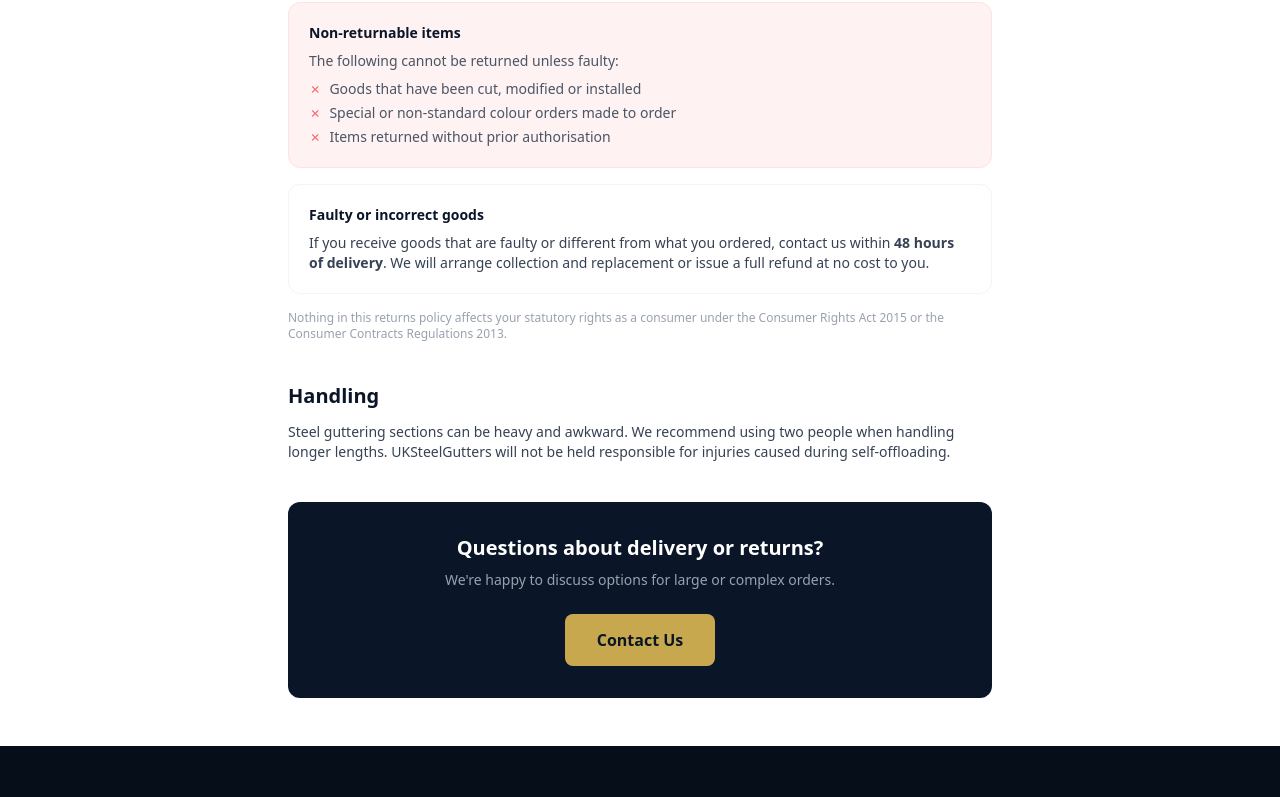
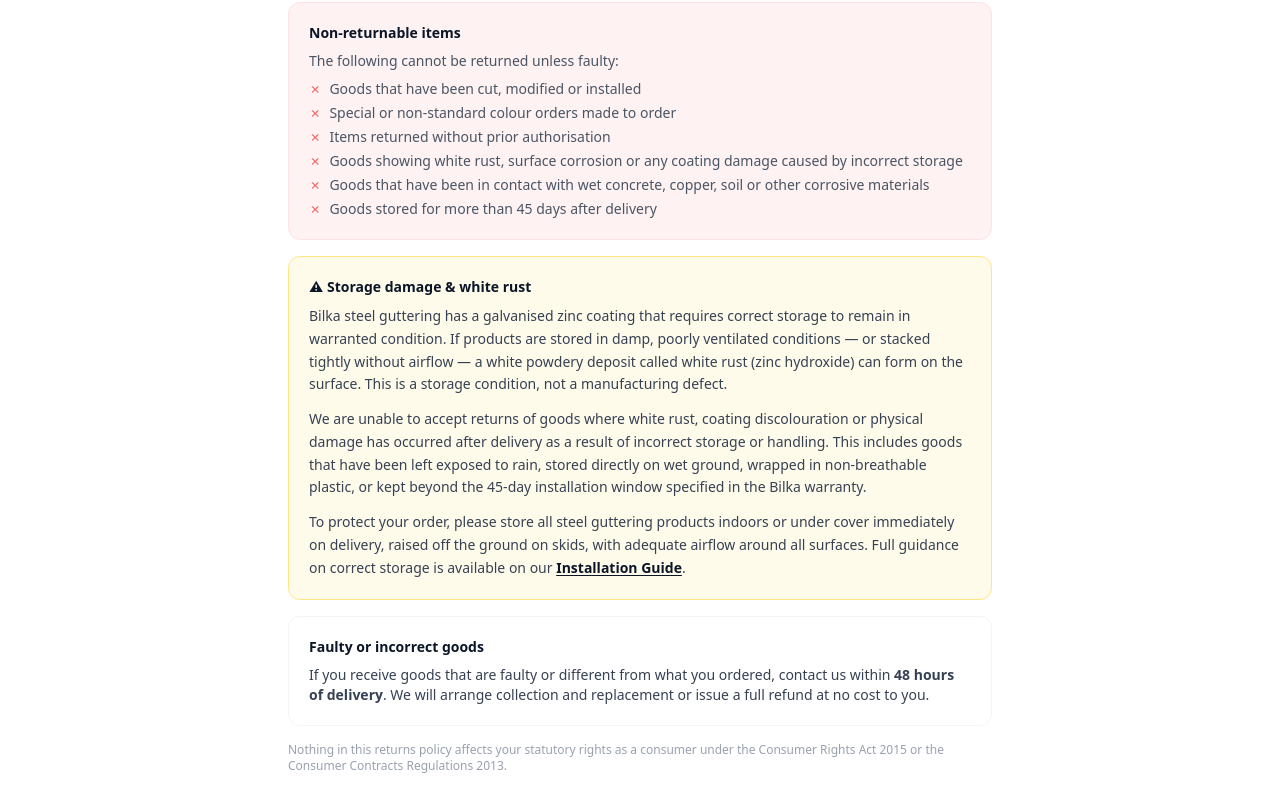
Before and after one commit to rsgutterplus-hub/uksteelgutters-web, a Next.js app: page /delivery in a window 1280 px wide. Shown: the part 1792-2589 px from the top of the page. Built offline with nearby package versions, Linux system fonts and the light colour scheme; no server answers.

Commit message:
Add white rust and storage damage exclusions to returns policy

```diff
--- a/src/app/delivery/page.tsx
+++ b/src/app/delivery/page.tsx
@@ -119,7 +119,27 @@
                   <li className="flex gap-2"><span className="text-red-400 flex-shrink-0">✗</span>Goods that have been cut, modified or installed</li>
                   <li className="flex gap-2"><span className="text-red-400 flex-shrink-0">✗</span>Special or non-standard colour orders made to order</li>
                   <li className="flex gap-2"><span className="text-red-400 flex-shrink-0">✗</span>Items returned without prior authorisation</li>
+                  <li className="flex gap-2"><span className="text-red-400 flex-shrink-0">✗</span>Goods showing white rust, surface corrosion or any coating damage caused by incorrect storage</li>
+                  <li className="flex gap-2"><span className="text-red-400 flex-shrink-0">✗</span>Goods that have been in contact with wet concrete, copper, soil or other corrosive materials</li>
+                  <li className="flex gap-2"><span className="text-red-400 flex-shrink-0">✗</span>Goods stored for more than 45 days after delivery</li>
                 </ul>
+              </div>
+
+              {/* White rust callout */}
+              <div className="bg-amber-50 border border-amber-200 rounded-xl p-5">
+                <h3 className="font-semibold text-navy mb-2">⚠ Storage damage &amp; white rust</h3>
+                <p className="text-gray-700 leading-relaxed">
+                  Bilka steel guttering has a galvanised zinc coating that requires correct storage to remain in warranted condition. If products are stored in damp, poorly ventilated conditions — or stacked tightly without airflow — a white powdery deposit called white rust (zinc hydroxide) can form on the surface. This is a storage condition, not a manufacturing defect.
+                </p>
+                <p className="mt-3 text-gray-700 leading-relaxed">
+                  We are unable to accept returns of goods where white rust, coating discolouration or physical damage has occurred after delivery as a result of incorrect storage or handling. This includes goods that have been left exposed to rain, stored directly on wet ground, wrapped in non-breathable plastic, or kept beyond the 45-day installation window specified in the Bilka warranty.
+                </p>
+                <p className="mt-3 text-gray-700 leading-relaxed">
+                  To protect your order, please store all steel guttering products indoors or under cover immediately on delivery, raised off the ground on skids, with adequate airflow around all surfaces. Full guidance on correct storage is available on our{" "}
+                  <Link href="/installation-guide" className="text-navy font-semibold underline underline-offset-2 hover:text-gold transition-colors">
+                    Installation Guide
+                  </Link>.
+                </p>
               </div>
 
               <div className="bg-white rounded-xl border border-gray-100 p-5">
```
